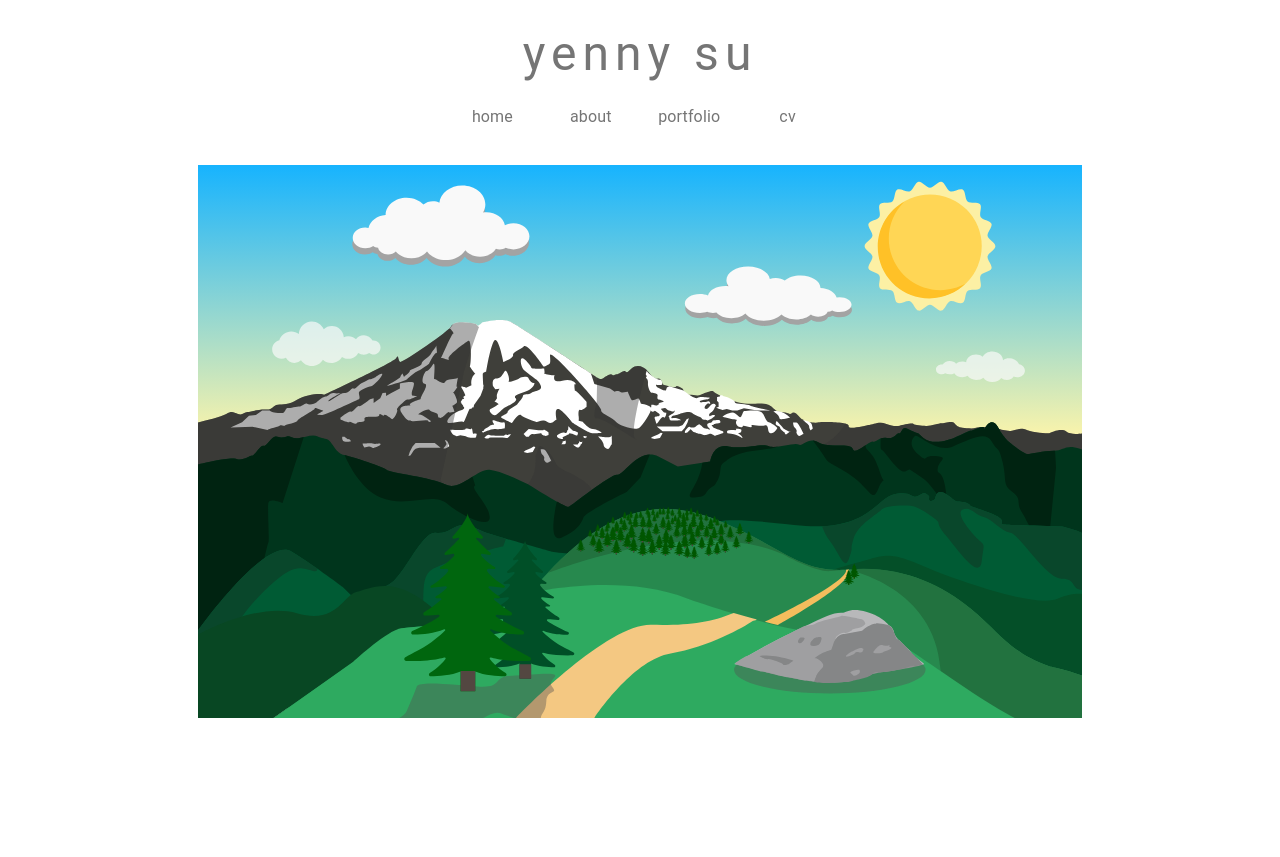
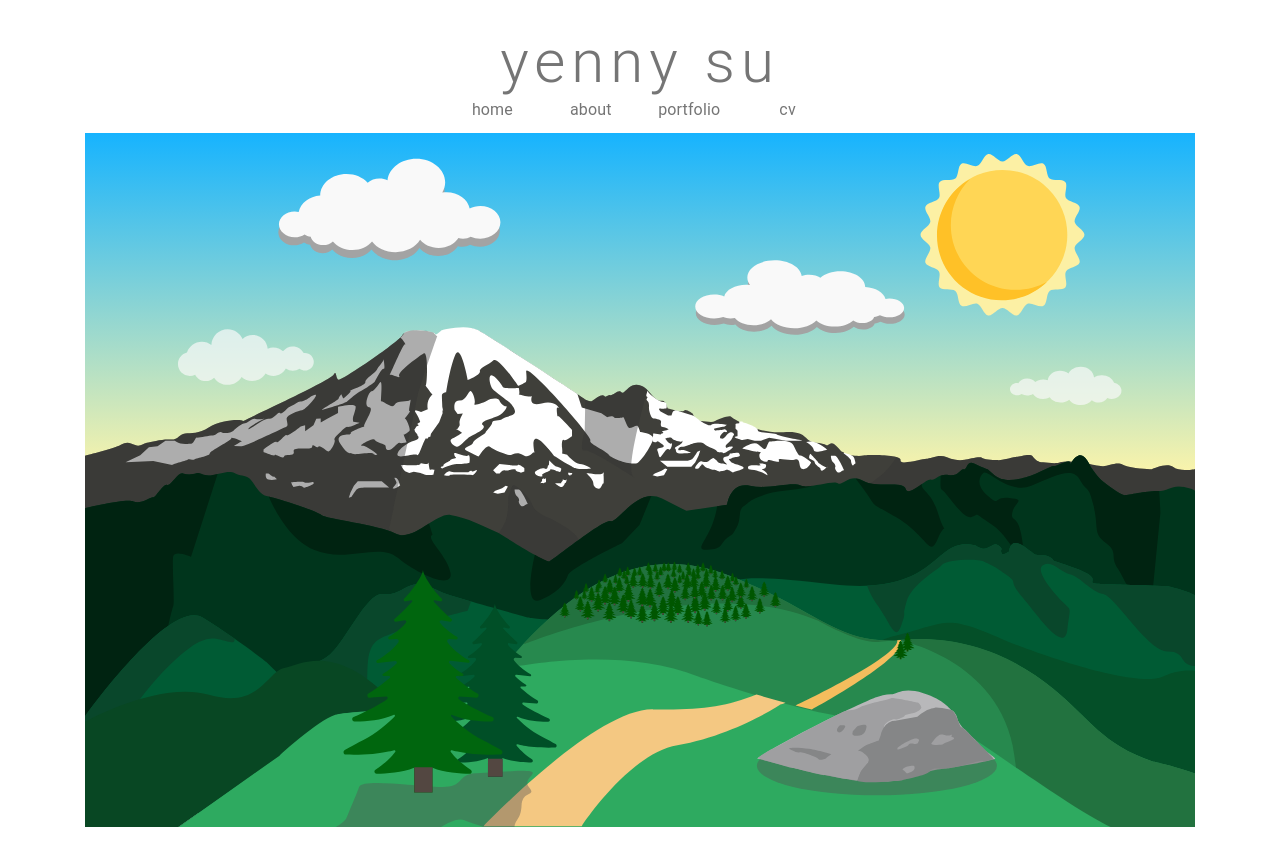
Before and after one commit to yennysu/personal-website, a React (Create React App) app: page / in a window 1280 px wide. Before the commit the page ends 800 px from the top, so only its background shows below. Built offline with nearby package versions, Linux system fonts and the light colour scheme.

Commit message:
added cv, formatted landscape

```diff
--- a/src/App.js
+++ b/src/App.js
@@ -12,14 +12,14 @@ class App extends React.Component {
 
     const inputs = {
       style: {
-        marginBottom: '2%'
+        marginBottom: '0'
 
       }
     }
 
     return (
       <div {...inputs}>
-        <Typography variant="h3" color='primary' align="center">
+        <Typography variant="h2" color='primary' align="center">
           <Box letterSpacing={6}>
           yenny su
           </Box>
@@ -52,8 +52,10 @@ class App extends React.Component {
             </Typography>
           </Grid>
           <Grid item xs={6} sm={2} md={1}>
-            <Typography color='primary' align='center'>
+            <Typography align='center'>
+              <Link href={'https://drive.google.com/file/d/16qynA-_SO2t91j9xKJUYYz7buCh4HSZj/view?usp=sharing'}>
               cv
+              </Link>
             </Typography>
           </Grid>
         </Grid>
--- a/src/components/Landing.js
+++ b/src/components/Landing.js
@@ -7,7 +7,7 @@ class Landing extends React.Component {
   landscape() {
     const inputs = {
       style: {
-        margin: '3%'
+        margin: '1%'
       }
     }
     return(
--- a/src/components/LandscapeSVG.js
+++ b/src/components/LandscapeSVG.js
@@ -33,12 +33,12 @@ class LandscapeSVG extends React.Component {
     };
 
     return (
-      <Container size='xs'>
+      <Container size='m'>
         <Grid container
           justify='center'
           spacing={0}
           {...inputs.SVGContainer}>
-          <Grid item xs={12}sm={10}>
+          <Grid item xs={12}>
             <div {...inputs.svg}/>
           </Grid>
         </Grid>
```
